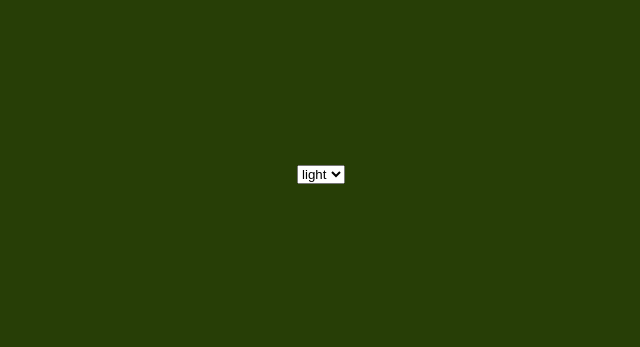
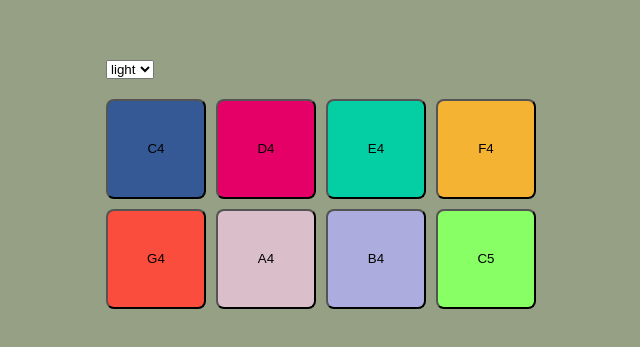
Before and after one commit to 8ctopotamus/react-music, a React (Create React App) app: page / in a window 1280 px wide. Shown: the part 217-564 px from the top of the page, without its empty margins (319-959 px from the left). Built offline with nearby package versions, Linux system fonts and the light colour scheme.

Commit message:
created pad and synths

```diff
--- a/src/App.js
+++ b/src/App.js
@@ -2,13 +2,15 @@ import React from 'react';
 import { AppContextProvider } from './context';
 import Layout from './components/layout';
 import ModeSwitch from './components/mode-switch'
+import Synth from './components/synth';
 
 function App() {
 
   return (
       <AppContextProvider>
           <Layout>
-<ModeSwitch/>
+            <ModeSwitch/>
+            <Synth/>
           </Layout>
       </AppContextProvider>
   );
--- a/src/components/layout/index.js
+++ b/src/components/layout/index.js
@@ -8,7 +8,7 @@ export default ({ children }) => {
         display: 'grid',
         placeItems: 'center',
         height: '100vh',
-        background: state.mode === 'light' ? '#273E06' : '#061E3E'
+        background: state.mode === 'light' ? 'rgba(39,62,6,0.49)' : '#061E3E'
     };
     return (
         <div style={styles}>
--- a/src/components/synth/index.js
+++ b/src/components/synth/index.js
@@ -0,0 +1,23 @@
+import React from "react";
+import { MetalSynth, PluckSynth } from 'tone';
+import { useAppContext } from "../../context";
+import Pad from './pad';
+
+const styles = {
+    display: 'grid',
+    gridGap: 10,
+    gridTemplateColumns: 'repeat(4, 1fr)',
+};
+
+export default () => {
+    const { state } = useAppContext();
+
+    const synth = state.mode === 'light' ? new PluckSynth() : new MetalSynth();
+    synth.toDestination();
+
+    return (
+        <div style={styles}>
+           {state.notes.map(note => <Pad {...note} key={note.letter}/>)}
+        </div>
+    )
+}
--- a/src/components/synth/pad.js
+++ b/src/components/synth/pad.js
@@ -0,0 +1,16 @@
+import React from "react";
+
+
+export default ({ letter, note, color }) => {
+ const styles = {
+  width: 100,
+  height: 100,
+  borderRadius: 8,
+  background: color,
+  cursor: 'pointer',
+ };
+
+ return (
+     <button style={styles}> {note} </button>
+ )
+}
```
